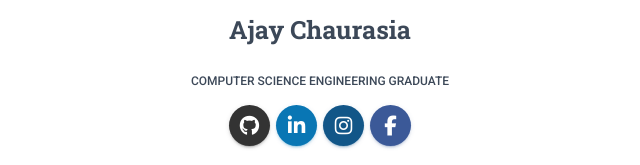
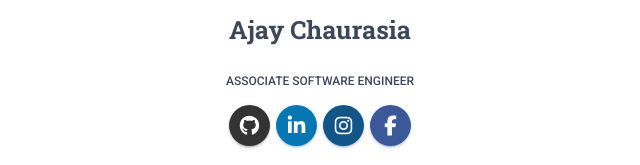
Before and after one commit to ajaychaurasia25921/ajaychaurasia25921.github.io, a plain HTML site: page index.html in a window 1280 px wide. Shown: the part 478-643 px from the top of the page, 320-960 px from the left. Drawn offline with Linux system fonts and the light colour scheme.

Commit message:
Changed Designation

```diff
--- a/index.html
+++ b/index.html
@@ -88,7 +88,7 @@
               </div>
               <div class="name">
                 <h3 class="title">Ajay Chaurasia</h3>
-                <h6>Computer Science Engineering Graduate</h6>
+                <h6>Associate Software Engineer</h6>
                 <a href="https://github.com/ajaychaurasia25921" class="btn btn-just-icon btn-round btn-github"
                   target="_blank"><i class="fa fa-github"></i></a>
                 <a href="https://www.linkedin.com/in/ajay-chaurasia-aab395184/" class="btn btn-just-icon btn-round btn-linkedin"
```
